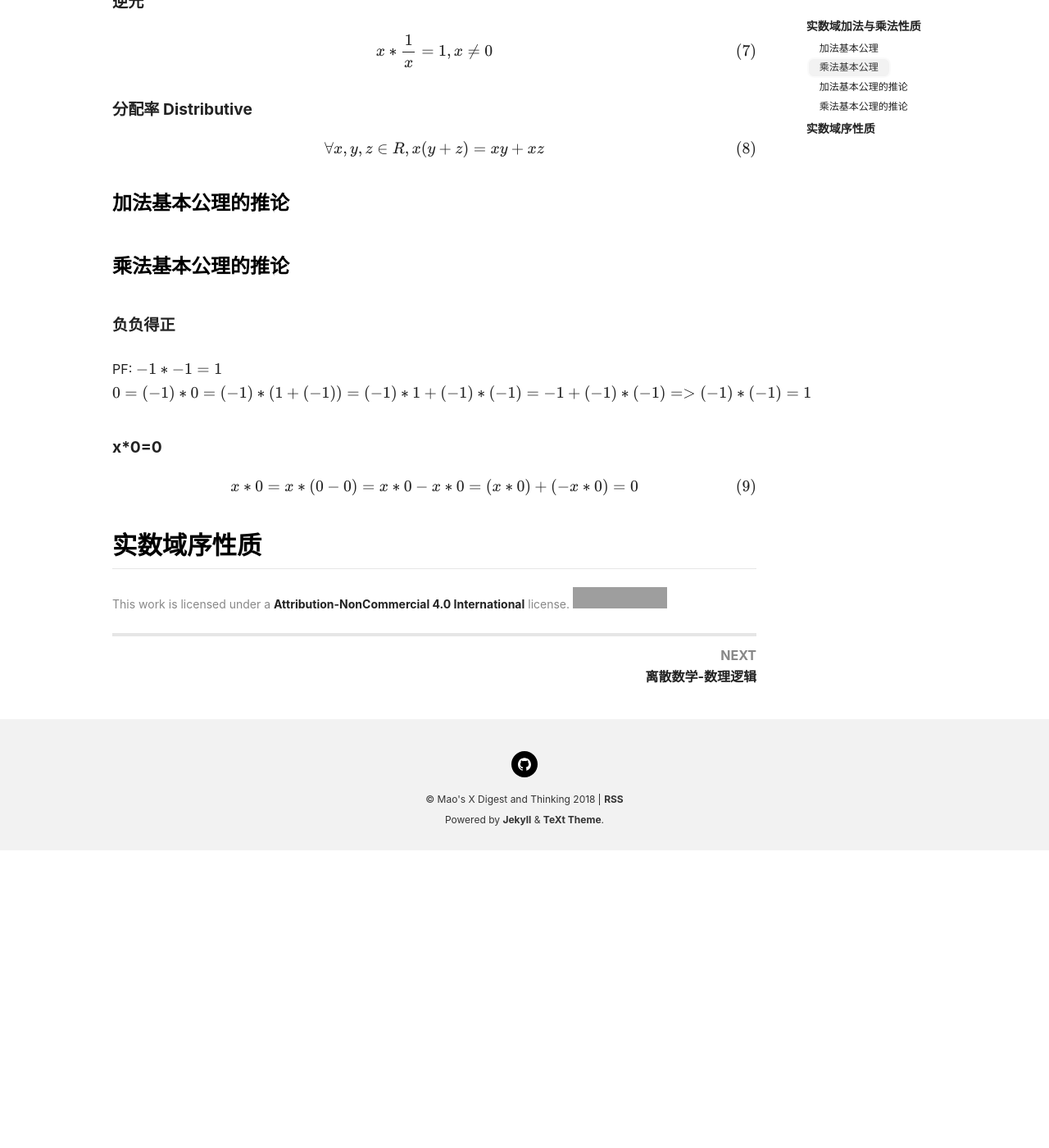
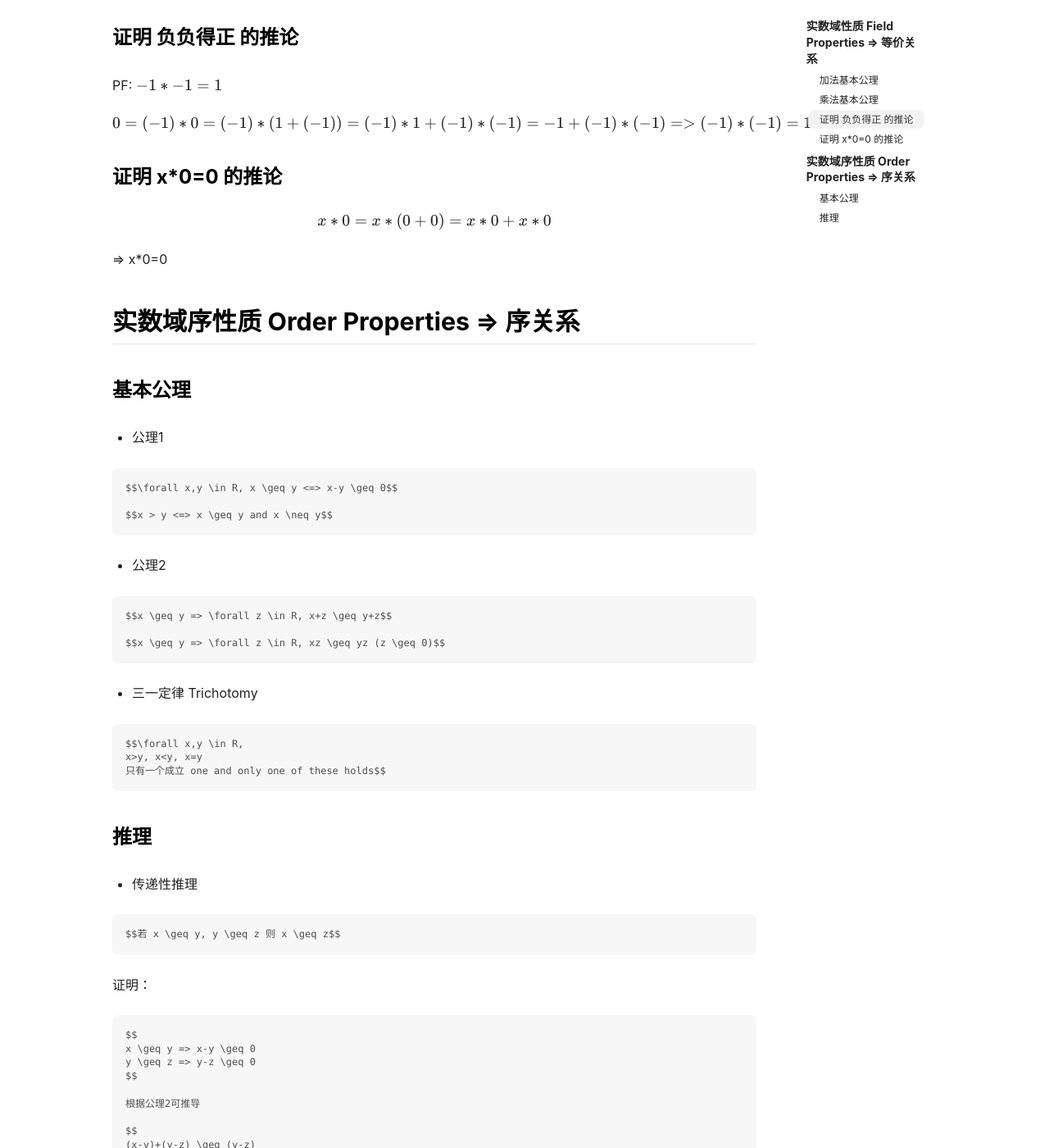
Before and after one commit to ibusybox/x, a Jekyll site: the page built from _posts/2018-08-27-高等微积分-实数集合.md, in a window 1280 px wide and 1400 px high, scrolled down 1205 px. Shown: the whole window at 82% size. Built offline with Jekyll 4.4.1, drawn with Linux system fonts in a browser that asks for light colours; nearby versions of some CDN libraries; formulas are drawn with MathJax 3; before the commit the page ends 2242 px from its top, so only the background shows below that; some of the changed text lies outside the part shown; grey boxes are pictures that could not be loaded.

Commit message:
update post

````diff
--- a/_posts/2018-08-27-高等微积分-实数集合.md
+++ b/_posts/2018-08-27-高等微积分-实数集合.md
@@ -3,51 +3,50 @@ title: 高等微积分-实数集合
 key: 20180827
 tags: 读书笔记 国立中山大学公开课 罗春光老师 微积分 实数集合
 mathjax: true
-mathjax_autoNumber: true
+mathjax_autoNumber: false
 ---
 
-## 实数域加法与乘法性质
+## 实数域性质 Field Properties => 等价关系
 实数上 **域** 的定义，实数系上满足加法、乘法基本公理的数组成的集合。
 
 ### 加法基本公理
-#### 结合律 Associative
-
+- 结合律 Associative
+<!--more-->
 $$\forall x,y \in R, x+y=y+x$$
 
-#### 交换率 Commutative
+- 交换率 Commutative
 
 $$\forall x,y \in R, (x+y)+z=x+(y+z)$$
 
-#### 单位元 Identity
+- 单位元 Identity
 
 $$\forall x \in R, x+0=0+x=x$$
 
-#### 逆元 Inverse
+- 逆元 Inverse
 
 $$\forall x,-x \in R, x+(-x)=0$$
 
 ### 乘法基本公理
-#### 交换律 Associative
+- 交换律 Associative
 
 $$\forall x,y \in R, xy=yx$$
 
-#### 单位元
+- 单位元
 
 $$x*1=x$$
 
-#### 逆元
+- 逆元
 
 $$x*\frac{1}{x}=1, x\neq0$$
 
-#### 分配率 Distributive
+- 分配率 Distributive
 
 $$\forall x,y,z \in R, x(y+z)=xy+xz$$
 
-### 加法基本公理的推论
-### 乘法基本公理的推论
-#### 负负得正
+### 证明 负负得正 的推论
 
 PF: $$-1*-1=1$$
+
 $$
 0
 =(-1)*0
@@ -57,12 +56,62 @@ $$
 =>(-1)*(-1)=1
 $$
 
-#### x*0=0
+### 证明 x*0=0 的推论
 
 $$x*0
-=x*(0-0)
-=x*0-x*0
-=(x*0)+(-x*0)
-=0$$
+=x*(0+0)
+=x*0+x*0
+$$
 
-## 实数域序性质
+=> x*0=0
+
+## 实数域序性质 Order Properties => 序关系
+### 基本公理
+- 公理1
+
+```
+$$\forall x,y \in R, x \geq y <=> x-y \geq 0$$
+
+$$x > y <=> x \geq y and x \neq y$$
+```
+
+- 公理2
+
+```
+$$x \geq y => \forall z \in R, x+z \geq y+z$$
+
+$$x \geq y => \forall z \in R, xz \geq yz (z \geq 0)$$
+```
+
+- 三一定律 Trichotomy
+
+```
+$$\forall x,y \in R,
+x>y, x<y, x=y
+只有一个成立 one and only one of these holds$$
+```
+
+### 推理
+- 传递性推理
+
+```
+$$若 x \geq y, y \geq z 则 x \geq z$$
+```
+
+证明：
+
+```
+$$
+x \geq y => x-y \geq 0
+y \geq z => y-z \geq 0
+$$
+
+根据公理2可推导
+
+$$
+(x-y)+(y-z) \geq (y-z)
+=> x-z \geq y-z \geq 0
+=> x-z \ geq 0
+$$
+
+```
````
Also changed, not shown: _posts/2018-08-26-离散数学-数理逻辑.md (+12 -0 lines).
